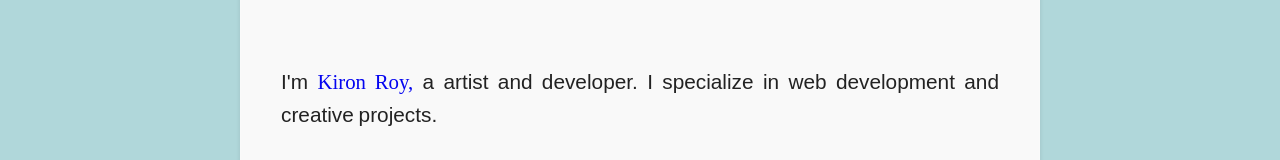
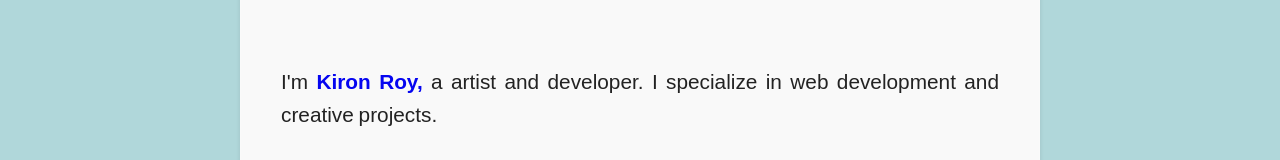
Before and after one commit to kironroy/kironroy-react, a React (Create React App) app: page / in a window 1280 px wide. Shown: the part 634-794 px from the top of the page. Built offline with nearby package versions, Linux system fonts and the light colour scheme; no server answers; a web font is replaced by a local one.

Commit message:
Revert "Update About.css"
This reverts commit c1b1f153737d0a0e4345dd56b68e4a601178f4cd.

```diff
--- a/src/components/About.css
+++ b/src/components/About.css
@@ -55,8 +55,7 @@
   text-decoration: none;
   color: var(--link-color);
   font-weight: 700;
-  font-family: 'Edu NSW ACT Cursive', cursive;
-  font-weight: 450;
+  backdrop-filter: blur(3px);
 }
 
 .github-link:hover {
```
